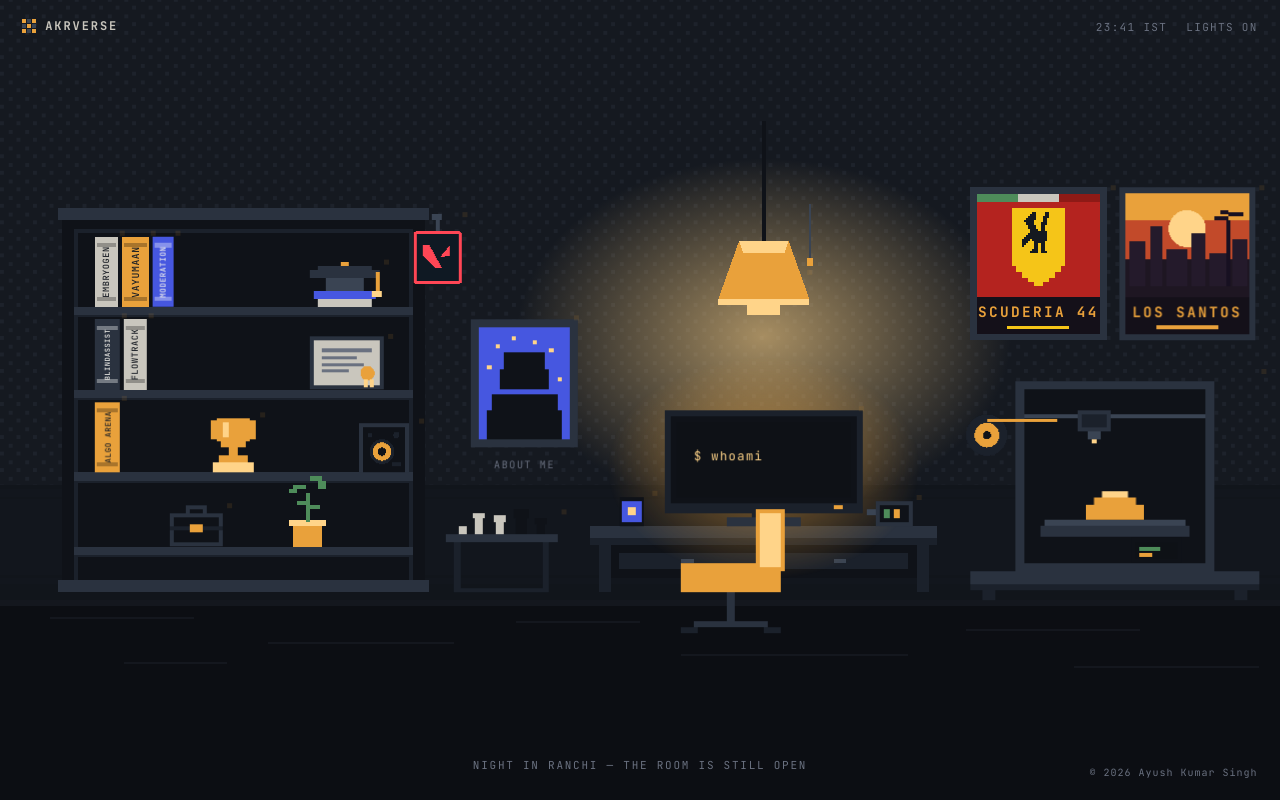
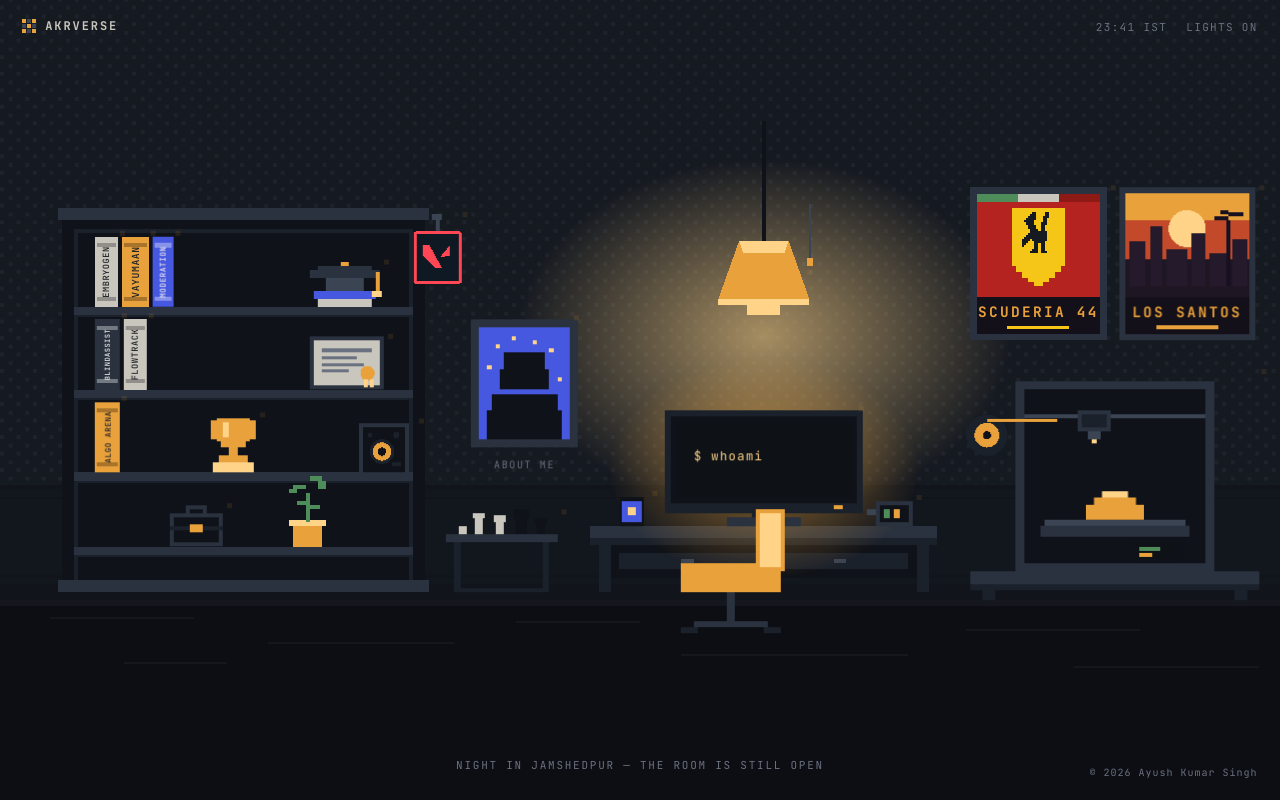
Before and after one commit to ayush6447/pixel, a Next.js app: page / in a window 1280 px wide. Built offline with nearby package versions, Linux system fonts and the light colour scheme.

Commit message:
feat: implement HUD component and configure global application layout with fonts and metadata

```diff
--- a/app/layout.tsx
+++ b/app/layout.tsx
@@ -21,7 +21,7 @@ const mono = JetBrains_Mono({
 export const metadata: Metadata = {
   title: 'Ayush Kumar Singh — the room',
   description:
-    'A room in Ranchi. Everything in it opens something. Applied ML, Flutter, and the hardware that feeds them.',
+    'A room in Jamshedpur. Everything in it opens something. Applied ML, Flutter, and the hardware that feeds them.',
   openGraph: {
     title: 'Ayush Kumar Singh — the room',
     description: 'An interactive pixel-art portfolio. Every object opens a project.',
--- a/components/Hud.tsx
+++ b/components/Hud.tsx
@@ -33,8 +33,8 @@ export default function Hud() {
       {/* Standing invitation. Steps aside while a tooltip is up. */}
       <div className={`hint${tip ? '' : ' is-on'}`}>
         {night
-          ? 'Night in Ranchi — the room is still open'
-          : 'Ranchi, 2026 — everything in this room opens'}
+          ? 'Night in Jamshedpur — the room is still open'
+          : 'Jamshedpur, 2026 — everything in this room opens'}
       </div>
 
       <div className="credit">© 2026 Ayush Kumar Singh</div>
--- a/lib/room-context.tsx
+++ b/lib/room-context.tsx
@@ -35,7 +35,7 @@ type RoomState = {
 
 const Ctx = createContext<RoomState | null>(null);
 
-/** Ranchi is UTC+5:30. After 19:00 local the room loads dark. */
+/** Jamshedpur is UTC+5:30. After 19:00 local the room loads dark. */
 function isDarkOutside(): boolean {
   try {
     const hour = Number(
```
